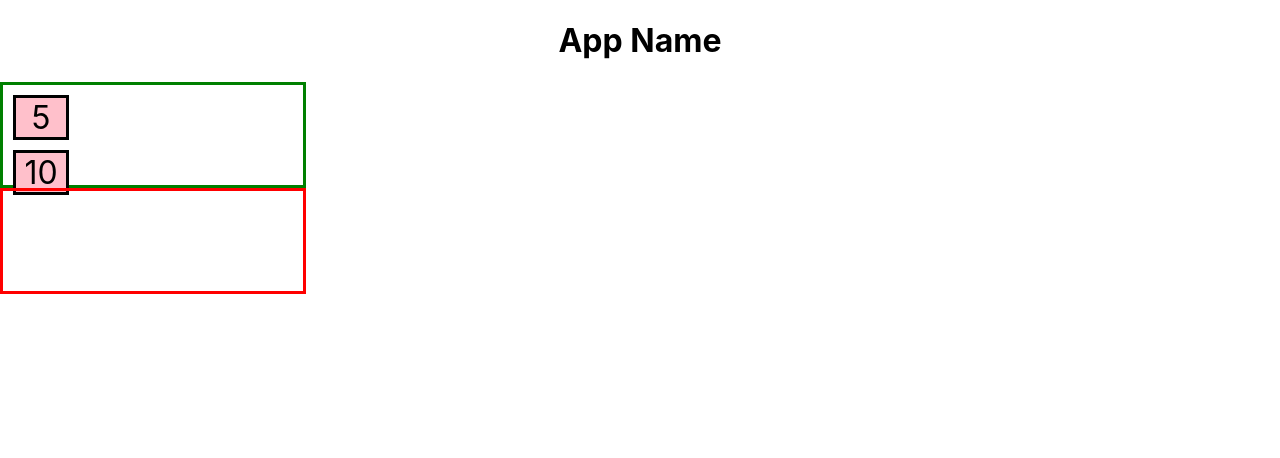
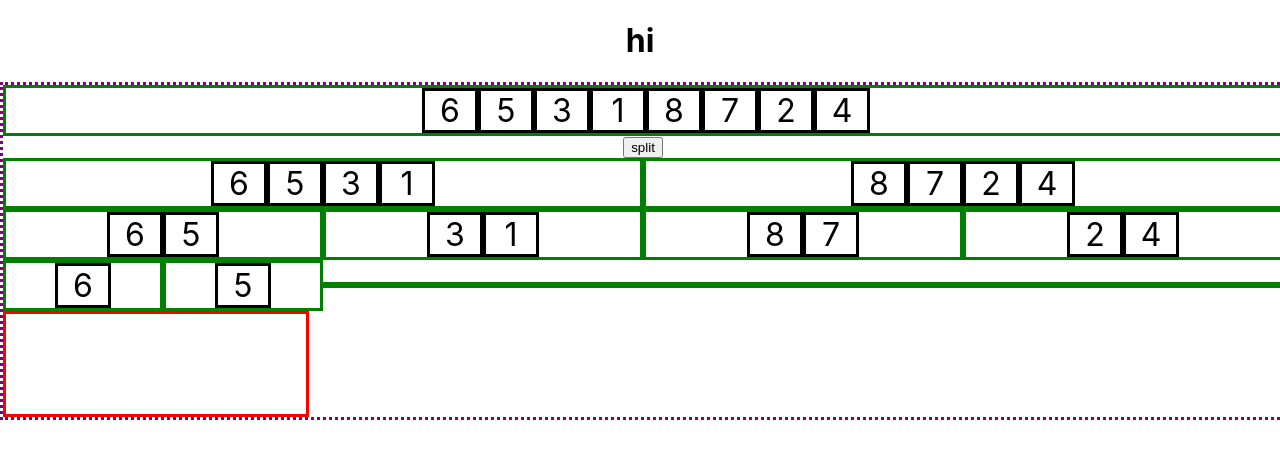
Before and after one commit to rebec123/TeachingTool, a React (Create React App) app in the folder tool/: page /Merge in a window 1280 px wide. Shown: the top 458 px of the page. Built offline with nearby package versions, Linux system fonts and the light colour scheme.

Commit message:
Displaying most subarrays (not quite finished though)

```diff
--- a/tool/src/App.css
+++ b/tool/src/App.css
@@ -37,23 +37,46 @@
   }
 }
 
+.stage {
+    border: 3px dotted purple;
+    width: 100%;
+    height: 100%;
+}
+
+.sub-stage {
+    display: flex;
+}
+
 .array-element {
     font-size: 2em;
     border: 3px solid black;
     width: 50px;
-    margin: 10px;
 }
 
-.array {
+.array, .array-split-once, .array-split-twice, .array-split-thrice {
     border: 3px solid green;
-    align-content: center;
-    align-self: center;
-    width: 300px;
-    height: 100px;
+    width: 100%;
+    height: auto;
+    margin: auto;
+    display: flex;
+    justify-content: center;
+    align-items: center;
+}
+
+.array-split-once {
+    width: 50%;
+}
+
+.array-split-twice {
+    width: 25%;
+}
+.array-split-thrice {
+    width: 12.5%;
 }
 
 .element-target {
     border: 3px solid red;
     width: 300px;
     height: 100px;
+    vertical-align: top;
 }
--- a/tool/src/App.js
+++ b/tool/src/App.js
@@ -32,7 +32,7 @@ class Menu extends React.Component {
     }
 
     onAboutClick() {
-        this.setState({ redirect: "/About" });//ToDo:add thing to go back to algo selection menu on about page
+        this.setState({ redirect: "/About" });
 
     }
 
@@ -93,7 +93,6 @@ function App() {
     return (
         <DndProvider backend={HTML5Backend}>
             <div className="App">
-            <h1>App Name</h1>
             <Router>
               <Routes>
                   <Route exact path="/" element={<Menu/>} />
--- a/tool/src/Components/Element.js
+++ b/tool/src/Components/Element.js
@@ -9,7 +9,7 @@ function Element({ id, contents }) {
             isDragging: !!monitor.isDragging(),
         })
     }))
-    return (<div className="array-element" ref={ drag } style={{ "backgroundColor": isDragging ? "blue" : "pink" }}>{ contents }</div>);
+    return (<div className="array-element" ref={ drag } style={{ "backgroundColor": isDragging ? "grey" : "white" }}>{ contents }</div>);
 }
 
 export default Element;
--- a/tool/src/Pages/Merge.js
+++ b/tool/src/Pages/Merge.js
@@ -5,16 +5,74 @@ import { useDrop } from "react-dnd";
 const elementList = [
     {
         id: 1,
+        contents: 6
+    },
+
+    {
+        id: 2,
         contents: 5
     },
 
     {
-        id: 2,
+        id: 3,
+        contents: 3
+    },
+
+    {
+        id: 4,
+        contents: 1
+    },
+
+    {
+        id: 5,
+        contents: 8
+    },
+
+    {
+        id: 6,
+        contents: 7
+    },
+
+    {
+        id: 7,
+        contents: 2
+    },
+
+    {
+        id: 8,
+        contents: 4
+    }/*,
+
+    {
+        id: 9,
+        contents: 3
+    },
+
+    {
+        id: 10,
+        contents: 1
+    },
+
+    {
+        id: 11,
         contents: 10
-    }
+    },
+
+    {
+        id: 12,
+        contents: 7
+    },
+
+    {
+        id: 13,
+        contents: 3
+    }*/
+
 ]
+
 function Merge() {
     const [array, setArray] = useState([]);
+    const [allArrays, setAllArrays] = useState([[]]);//should be list?
     const [{ isOver }, drop] = useDrop(() => ({
         accept: "single-element",
         drop: (item) => addElementToArr(item.id),
@@ -22,18 +80,140 @@ function Merge() {
             isOver: !!monitor.isOver(),
         }),
     }))
+    //use this for user swapping positions of elements in array
     const addElementToArr = (id) => {
         const latestElement = elementList.filter((element) => id == element.id);
         //setArray((array) => [...array, latestElement[0]]); //adds multiple elements into array
         setArray([latestElement[0]]); //only one element in array
     }
+
+    const elementCount = elementList.length;
+
+    function getElementsByDiv(div) {//need some error checking in this baby so don't go out of bounds
+        let parentLen = 0;
+        let lowerBound = 0;
+        let upperBound = 0;
+        switch (div) {
+            case (1):
+                return elementList;
+            case (2):
+                return elementList.filter(element => element.id <= (Math.ceil(elementCount / 2)));
+            case (3):
+                return elementList.filter(element => element.id > (Math.ceil(elementCount / 2)));
+            case (4):
+                parentLen = Math.ceil(elementCount / 2);
+                upperBound = Math.ceil(parentLen / 2);
+                return elementList.filter(element => element.id <= upperBound);
+            case (5):
+                parentLen = Math.ceil(elementCount / 2);
+                lowerBound = Math.ceil(parentLen / 2);
+                upperBound = Math.ceil(elementCount / 2);
+                return elementList.filter(element => element.id > lowerBound && element.id <= upperBound);
+            case (6):
+                parentLen = elementCount - Math.ceil(elementCount / 2);
+                lowerBound = Math.ceil(elementCount / 2);
+                upperBound = lowerBound + Math.ceil(parentLen / 2);
+                return elementList.filter(element => element.id > lowerBound && element.id <= upperBound);
+            case (7):
+                parentLen = elementCount - Math.ceil(elementCount / 2);
+                lowerBound = Math.ceil(elementCount / 2) + Math.ceil(parentLen / 2);
+                upperBound = lowerBound + (parentLen - Math.ceil(parentLen / 2));
+                return elementList.filter(element => element.id > lowerBound && element.id <= upperBound);
+            case (8):
+                parentLen = Math.ceil(elementCount / 4);
+                lowerBound = 0;
+                upperBound = Math.ceil(parentLen / 2);
+                return elementList.filter(element => element.id > lowerBound && element.id <= upperBound);
+            case (9):
+                parentLen = Math.ceil(elementCount / 4);
+                lowerBound = Math.ceil(parentLen / 2);
+                upperBound = parentLen;
+                return elementList.filter(element => element.id > lowerBound && element.id <= upperBound);
+            deafult:
+                return [];
+        }
+    }
+
+    //change to make new layer visible? page should have all divs and all arrays drawn but hide irrelevent sections till its their time to shine
+    const onSplitClick = () => {
+        /*const latestElement = elementList.filter((element) => 1 == element.id);
+        setSplitArray((splitArray) => [...splitArray, latestElement[0]]);
+
+        console.log(getElementsByDiv(7));*/
+    }
+
+    const row1 = () => {
+        const result = [];
+        for (let i = 2; i < 4; i++) {
+            let elements = getElementsByDiv(i);
+            result.push(
+                <div className="array-split-once">
+                    {
+                        elements?.map((element) => {
+                            return <Element contents={element.contents} id={element.id} />
+                        })}
+                </div>
+            );
+        }
+        return (
+            <div className="sub-stage">
+                {result}
+            </div>
+        );
+    }
+
+    const row2 = () => {
+        const result = [];
+        for (let i = 4; i < 8; i++) {
+            let elements = getElementsByDiv(i);
+            result.push(
+                <div className="array-split-twice">
+                    {
+                        elements?.map((element) => {
+                        return <Element contents={element.contents} id={element.id} />
+                    })}
+                </div>
+            );
+        }
+        return (
+            <div className="sub-stage">
+                {result}
+            </div>
+        );
+    }
+
+    const row3 = () => {
+        const result = [];
+        for (let i = 8; i < 16; i++) {
+            let elements = getElementsByDiv(i);
+            result.push(
+                <div className="array-split-thrice">
+                    {
+                        elements?.map((element) => {
+                            return <Element contents={element.contents} id={element.id} />
+                        })}
+                </div>
+            );
+        }
+        return (
+            <div className="sub-stage">
+                {result}
+            </div>
+        );
+    }
+
     return (
         <>
+            <h1>hi</h1>
             <div className="stage">
-            <div className="array">{ elementList.map((element) => {
+                <div className="array">{ elementList.map((element) => {
                 return <Element contents={element.contents} id={ element.id }/>
-            })}
+                })}
                 </div>
+                <button className="split" onClick={() => { onSplitClick() }} >split</button>
+                { row1() }
+                { row2() }
+                { row3() }
                 <div className="element-target" ref={ drop }>
                     {array.map((element) => {
                         return <Element contents={element.contents} id={element.id} />
```
